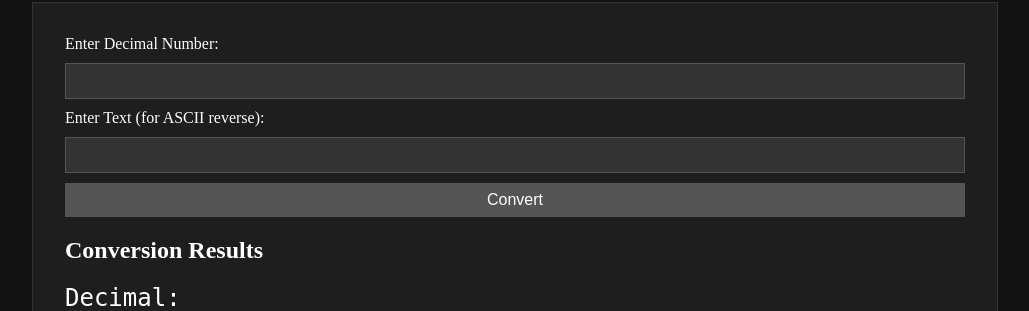
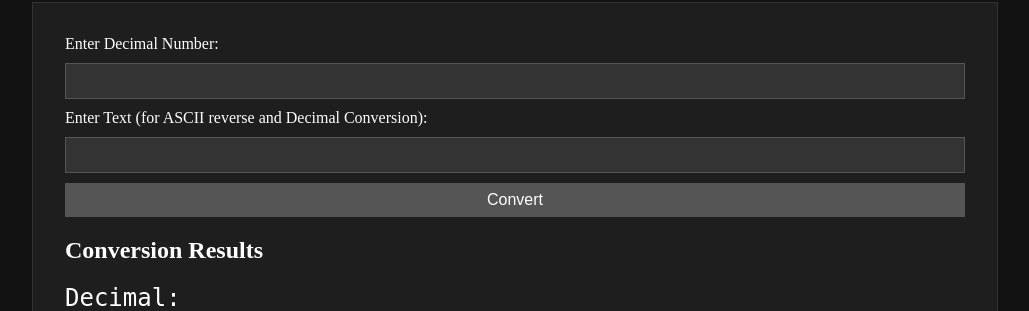
Before and after one commit to Average-Programmer123/number-system-converter, a Flask app: page / in a window 1280 px wide. Shown: the part 151-462 px from the top of the page, without its empty margins (125-1154 px from the left). Run offline with Flask 3, Linux system fonts and the light colour scheme; some web fonts are replaced.

Commit message:
Update index.html

```diff
--- a/templates/index.html
+++ b/templates/index.html
@@ -201,7 +201,7 @@
       <label for="decimal">Enter Decimal Number:</label>
       <input type="number" name="decimal" id="decimal" required>
 
-      <label for="text">Enter Text (for ASCII reverse):</label>
+      <label for="text">Enter Text (for ASCII reverse and Decimal Conversion):</label>
       <input type="text" name="text" id="text">
 
       <button type="submit" id="cnv">Convert</button>
```
